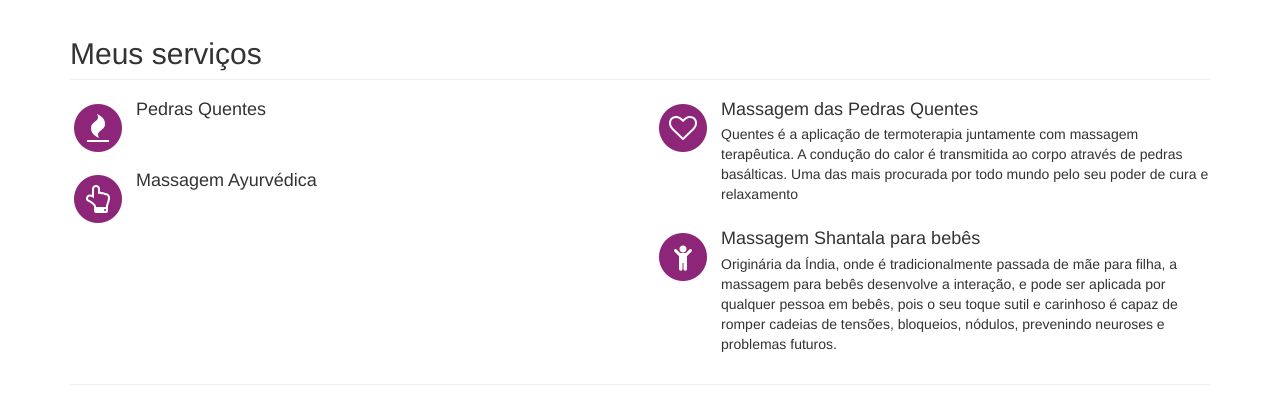
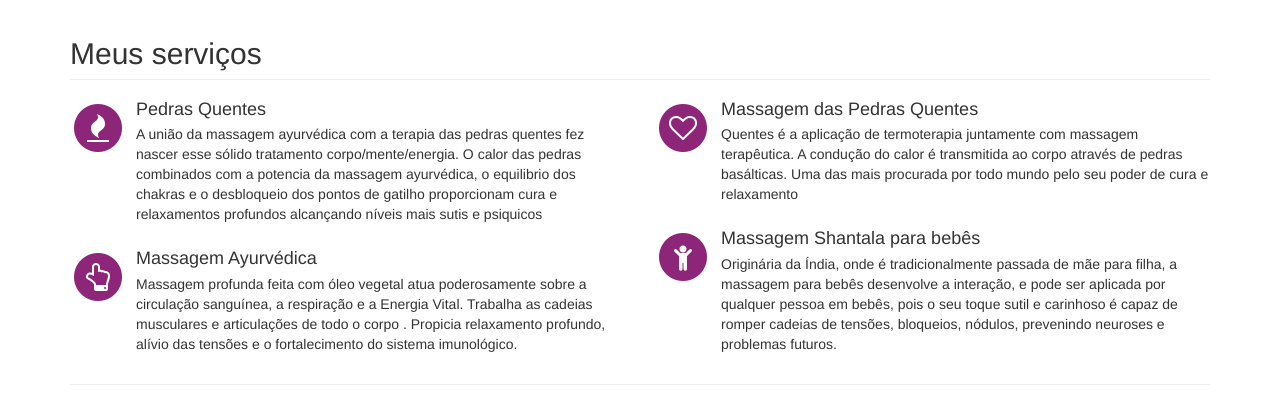
Before and after one commit to Ivandureve/Ragyi, a plain HTML site: page index.html in a window 1280 px wide. Shown: the part 1052-1455 px from the top of the page. Drawn offline with Linux system fonts and the light colour scheme; grey boxes are pictures that could not be loaded; a script that the page names is missing.

Commit message:
MAJ Orthograph

```diff
--- a/index.html
+++ b/index.html
@@ -1,34 +1,22 @@
 <!DOCTYPE html>
 <html lang="en">
-
 <head>
-
     <meta charset="utf-8">
     <meta http-equiv="X-UA-Compatible" content="IE=edge">
     <meta name="viewport" content="width=device-width, initial-scale=1">
     <meta name="description" content="">
     <meta name="author" content="">
-
     <title>Ragyi Terapias - Izabella Cavalcanti</title>
-
     <!-- Bootstrap Core CSS -->
     <link href="css/bootstrap.min.css" rel="stylesheet">
-
     <!-- Favicon -->
     <link rel='shortcut icon' href='img/favicon.ico' type='image/x-icon'/ >
-
     <!-- Custom CSS -->
     <link href="css/full-slider.css" rel="stylesheet">
-
      <!--     Fonts     -->
     <link href="https://netdna.bootstrapcdn.com/font-awesome/4.1.0/css/font-awesome.css" rel="stylesheet">
-
-
-
 </head>
-
 <body>
-
     <!-- Navigation -->
     <nav class="navbar navbar-inverse navbar-fixed-top custom_nav colorme" role="navigation">
         <div class="container">
@@ -140,7 +128,7 @@
                     </div>
                     <div class="media-body">
                         <h4 class="media-heading">Pedras Quentes</h4>
-                        <p></p>
+                        <p>A união da massagem ayurvédica com a terapia das pedras quentes fez nascer esse sólido tratamento corpo/mente/energia. O calor das pedras combinados com a potencia da massagem ayurvédica, o equilibrio dos chakras e o desbloqueio dos pontos de gatilho proporcionam cura e relaxamentos profundos alcançando níveis mais sutis e psiquicos</p>
                     </div>
                 </div>
                 <div class="media">
@@ -152,7 +140,7 @@
                     </div>
                     <div class="media-body">
                         <h4 class="media-heading">Massagem Ayurvédica</h4>
-                        <p></p>
+                        <p>Massagem profunda feita com óleo vegetal atua poderosamente sobre a circulação sanguínea, a respiração e a Energia Vital. Trabalha as cadeias musculares e articulações de todo o corpo . Propicia relaxamento profundo, alívio das tensões e o fortalecimento do sistema imunológico.</p>
                     </div>
                 </div>
             </div>
@@ -244,10 +232,7 @@
       </div><!-- end container -->
     </div>
     <!--contact-->
-
-
     <hr>
-
      <!--map-->
             <div class="row map">
                 <div class="col-lg-6 vertical centered">
@@ -258,19 +243,13 @@
 
                 </div>
             </div>
-
-
-
-
     <!--contact-->
-
-
         <hr>
         <!-- Footer -->
         <footer>
             <div class="row">
                 <div class="col-lg-12">
-                    <p class="text-center">Copyright &copy; Ivan Rimbaud 2016</p>
+                    <p class="text-center">Copyright &copy; <a href="https://www.facebook.com/ivan.rimbaud">Ivan Rimbaud</a></p>
                 </div>
             </div>
             <!-- /.row -->
```
